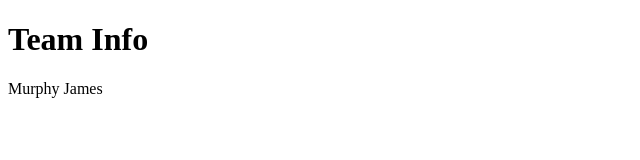
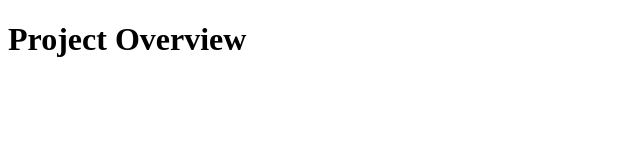
Before and after one commit to jamezme/jamezme.github.io, a plain HTML site: page index.html in a window 1280 px wide. Shown: the whole page, without its empty margins (0-640 px from the left). Drawn offline with Linux system fonts and the light colour scheme.

Commit message:
Better index.html creation

```diff
--- a/index.html
+++ b/index.html
@@ -1,12 +1,11 @@
 <!DOCTYPE html>
-<html>
+<html lang="en">
 <head>
-<title>CS 052 - Landing Page</title>
+    <meta charset="UTF-8">
+    <meta name="viewport" content="width=device-width, initial-scale=1.0">
+    <title>CS 052 - Landing Page</title>
 </head>
 <body>
-
-<h1>Team Info</h1>
-<p>Murphy James</p>
-
+    <h1>Project Overview</h1>
 </body>
 </html>
```
